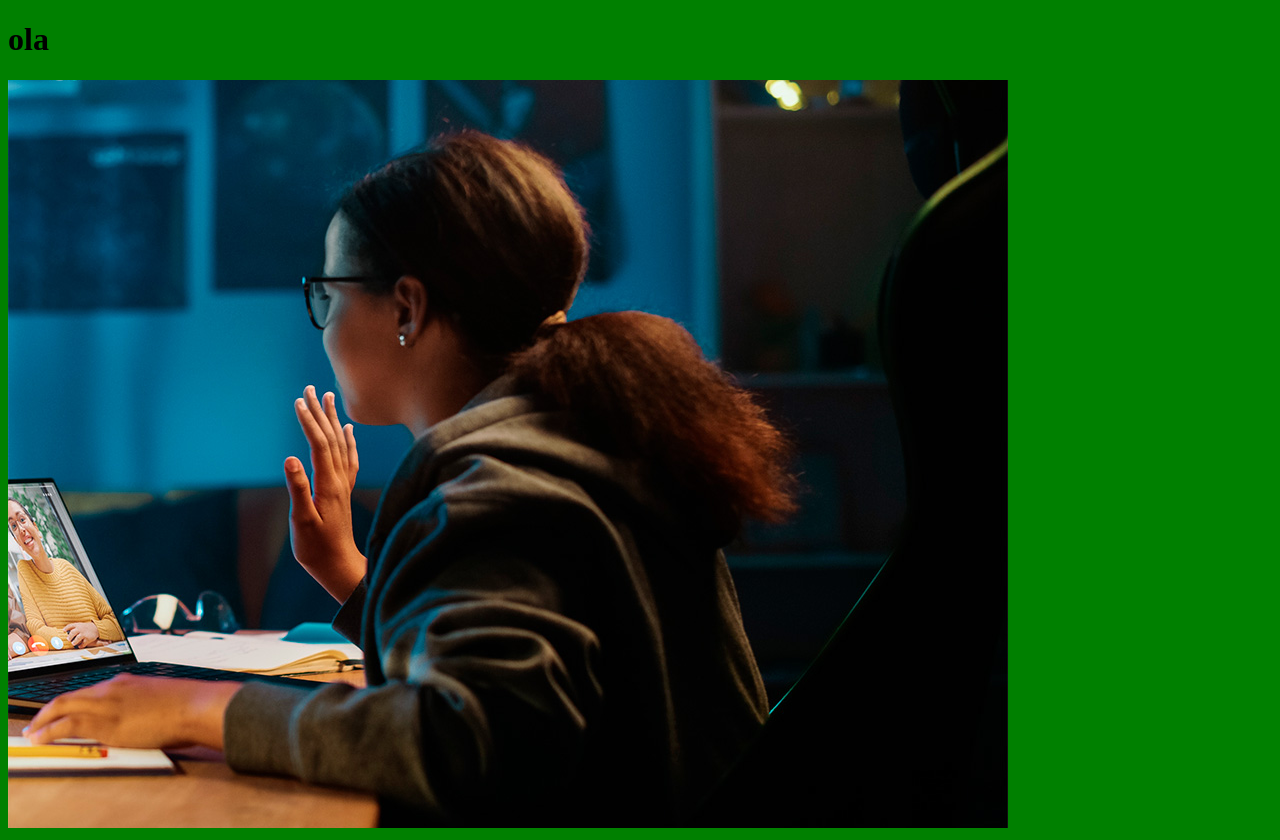
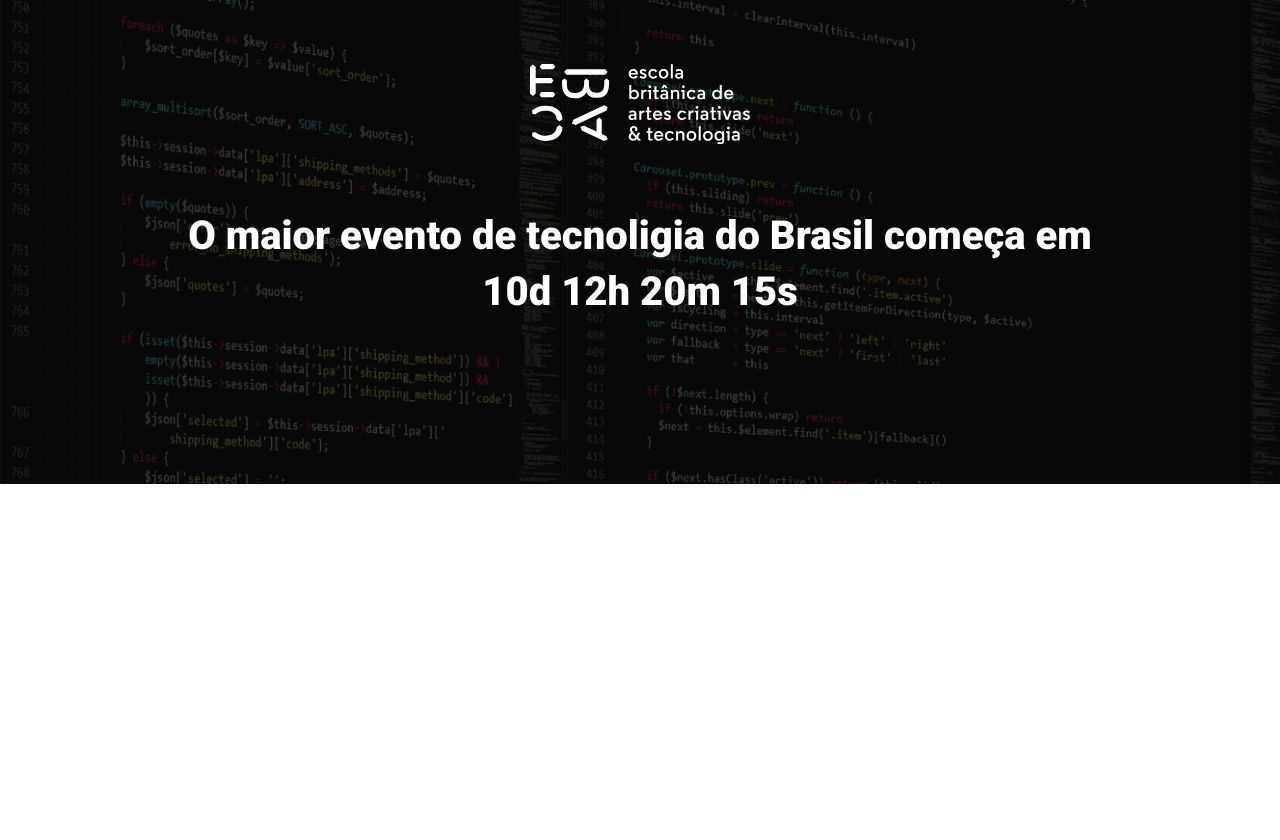
Before and after one commit to Alisson-Rolim-knies/Ebac_tech_talks, a website built with Parcel: page src/index.html in a window 1280 px wide. After the commit the page ends 800 px from the top, so only its background shows below. Built offline with nearby package versions, Linux system fonts and the light colour scheme.

Commit message:
criando o hero

```diff
--- a/src/index.html
+++ b/src/index.html
@@ -3,12 +3,23 @@
 <head>
     <meta charset="UTF-8">
     <meta name="viewport" content="width=device-width, initial-scale=1.0">
-    <title>Document</title>
+    <title>Ebac Tech Talks</title>
+
+    <link rel="preconnect" href="https://fonts.googleapis.com">
+    <link rel="preconnect" href="https://fonts.gstatic.com" crossorigin>
+    <link href="https://fonts.googleapis.com/css2?family=Roboto:wght@100;900&display=swap" rel="stylesheet">
     <link rel="stylesheet" href="styles/main.scss">
+
 </head>
 <body>
-    <h1>ola</h1>
-    <img src="./images/backend.png" alt="" >
+    <header class="hero">
+        <div class="container">
+            <img class="hero__logo" src="./images/ebac_logo.svg" alt="EBAC">
+            <P class="hero__text">
+                O maior evento de tecnoligia do Brasil começa em 10d 12h 20m 15s
+            </P>
+        </div>
+    </header>
 
     <script src="scripts/main.js"></script>
 </body>
--- /dev/null
+++ b/src/styles/_hero.scss
@@ -0,0 +1,53 @@
+.hero {
+    padding-top: 64px; /* Adiciona um espaço de 64px no topo da seção hero */
+    padding-bottom: 100px; /* Adiciona um espaço de 100px na parte inferior da seção hero */
+    background-image: url(../images/fundo.png); /* Define uma imagem de fundo para a seção hero */
+    background-repeat: no-repeat; /* Impede que a imagem de fundo se repita */
+    background-size: cover; /* Faz com que a imagem de fundo cubra todo o contêiner, ajustando-se ao tamanho */
+    position: relative; /* Define a posição como relativa, permitindo o uso de elementos posicionados de forma absoluta dentro deste contêiner */
+
+    .container {
+        position: relative; /* A posição relativa aqui permite a manipulação de elementos internos sem influenciar o layout externo */
+    }
+
+    &::before {
+        position: absolute; /* Define uma pseudo-elemento antes do conteúdo, com posição absoluta */
+        top: 0; /* Posiciona o pseudo-elemento no topo do contêiner */
+        left: 0; /* Posiciona o pseudo-elemento à esquerda do contêiner */
+        width: 100%; /* Define a largura do pseudo-elemento para cobrir 100% da largura do contêiner */
+        height: 100%; /* Define a altura do pseudo-elemento para cobrir 100% da altura do contêiner */
+        background-color: #000; /* Aplica uma cor de fundo preta ao pseudo-elemento */
+        content: ''; /* Insere o pseudo-elemento sem nenhum conteúdo textual */
+        opacity: .7; /* Define a opacidade do pseudo-elemento como 70%, criando um efeito de sobreposição */
+    }
+
+    &__text {
+        margin-top: 64px; /* Adiciona uma margem de 64px no topo do texto */
+        margin-bottom: 64px; /* Adiciona uma margem de 64px na parte inferior do texto */
+        font-size: 40px; /* Define o tamanho da fonte como 40px */
+        line-height: 56px; /* Define o espaçamento entre linhas como 56px */
+        font-weight: 800; /* Define a espessura da fonte como 800, tornando-a bem pesada */
+        text-align: center; /* Centraliza o texto horizontalmente no contêiner */
+    }
+
+    &__logo {
+        display: block; /* Define o logo como um bloco, necessário para centralizar com as margens */
+        margin: 0 auto; /* Centraliza horizontalmente o logo no contêiner */
+        height: 80px; /* Define a altura da imagem do logo como 80px */
+    }
+
+    @media (max-width:640px) {
+
+        padding: 40px 0;
+
+        &__logo{
+            height: 40px;
+        }
+
+        &__text {
+            font-size: 22px;
+            line-height: 24px;
+            margin: 24px 0;
+        }
+    }
+}
--- a/src/styles/main.scss
+++ b/src/styles/main.scss
@@ -1,3 +1,24 @@
-body {
-    background-color: green;
+@use 'hero';
+
+*{
+    margin: 0;
+    padding: 0;
+    box-sizing: border-box;
+    font-family: "Roboto", sans-serif;
+    color: #fff;
+
 }
+
+.container {
+    max-width: 960px;
+    width: 100%;
+    margin: 0 auto;
+
+    @media (max-width:640px) {
+        max-width: 80%;
+    }
+
+    @media (max-width: 1024px) {
+        max-width: 90%;
+    }
+}
```
